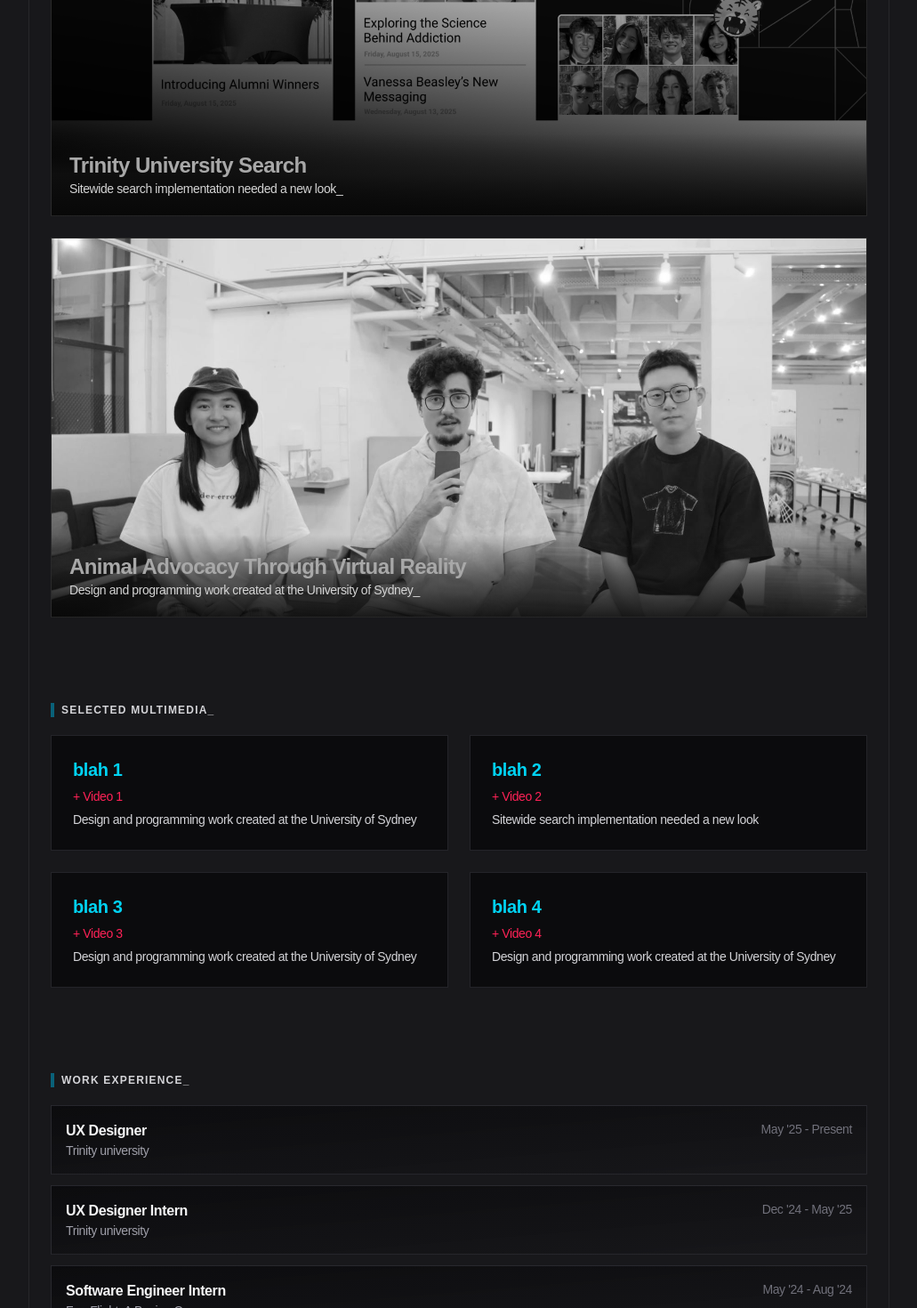
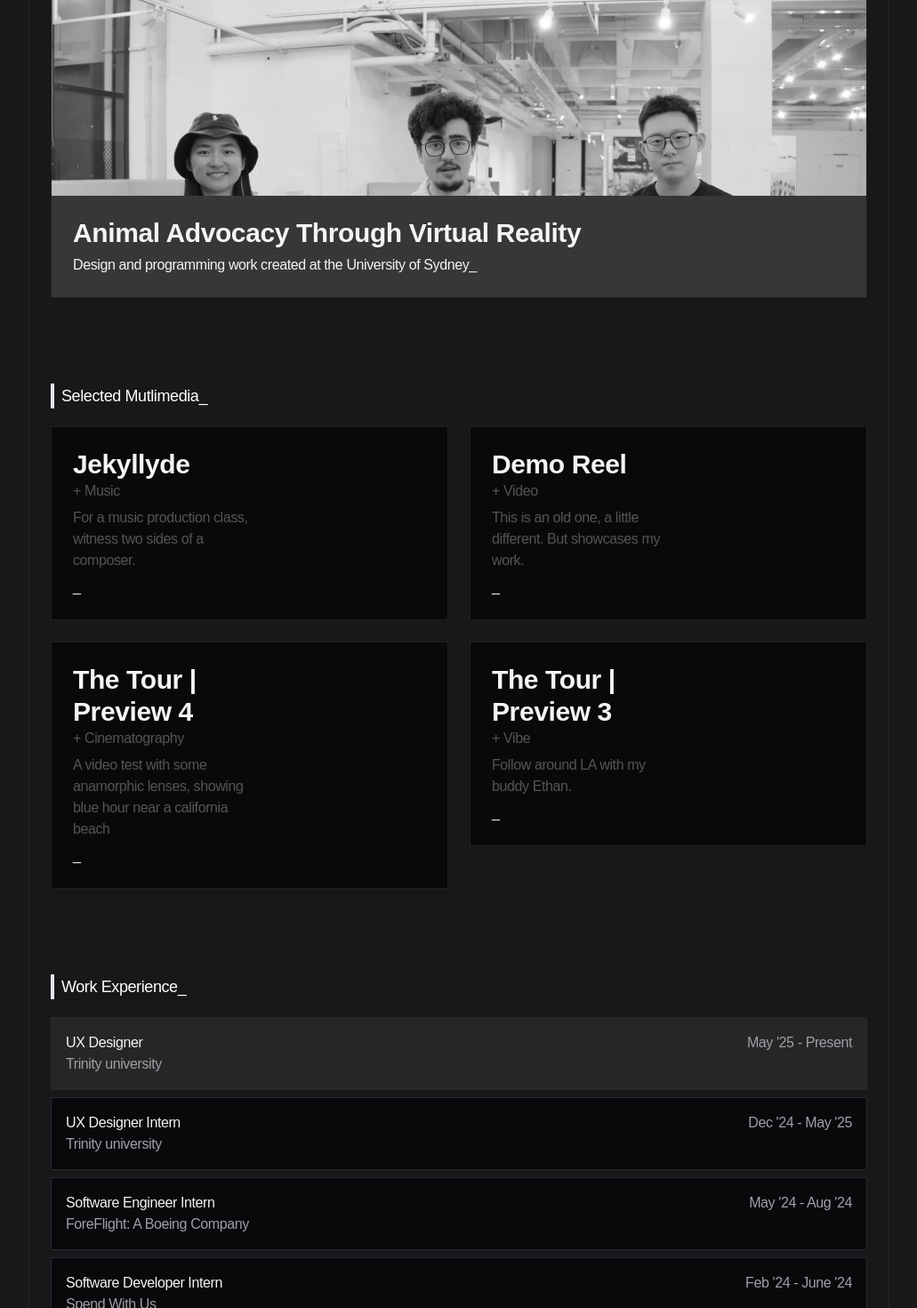
Before and after one commit to Agiu/kport, a Next.js app: page / in a window 1280 px wide. Shown: the part 1330-2800 px from the top of the page at 89% size, without its empty margins (124-1155 px from the left). Built offline with nearby package versions, Linux system fonts and the light colour scheme; a web font is replaced by a local one.

Commit message:
finished redesign

```diff
--- a/app/data.ts
+++ b/app/data.ts
@@ -68,37 +68,37 @@ export const PROJECTS: Project[] = [
 
 export const VIDEOS: Video[] = [
   {
-    name: 'blah 1',
+    name: 'Jekyllyde',
     description:
-      'Design and programming work created at the University of Sydney',
-    link: 'https://www.figma.com/deck/9hiIS5UvcTzBjwu7Hdkz7P/Trinity-UX-Redesign?node-id=1-42&t=SwMKkwf4R8OScebm-1',
+      'For a music production class, witness two sides of a composer.',
+    link: 'https://youtu.be/OY9rGIfXh1I',
     image:
       '/p_1.JPG',
-    id: 'Video 1',
+    id: 'Music',
   },
   {
-    name: 'blah 2',
-    description: 'Sitewide search implementation needed a new look',
-    link: 'https://www.figma.com/design/GXBBaodKgwj4SOgDDWU8sz/Trinity-Design-Work?node-id=8-144&t=wtRXNndwh1NrzBnX-1',
+    name: 'Demo Reel',
+    description: 'This is an old one, a little different. But showcases my work.',
+    link: 'https://youtu.be/iBr7-u9myAw',
     image:
       '/p_2.png',
-    id: 'Video 2',
+    id: 'Video',
   },
     {
-    name: 'blah 3',
-    description: 'Design and programming work created at the University of Sydney',
-    link: 'https://youtu.be/jLWcoMTBHGM',
+    name: 'The Tour | Preview 4',
+    description: 'A video test with some anamorphic lenses, showing blue hour near a california beach',
+    link: 'https://youtu.be/dxU80L4Nn88',
     image:
       '/p_3.JPG',
-    id: 'Video 3',
+    id: 'Cinematography',
   },
       {
-    name: 'blah 4',
-    description: 'Design and programming work created at the University of Sydney',
-    link: 'https://youtu.be/jLWcoMTBHGM',
+    name: 'The Tour | Preview 3',
+    description: 'Follow around LA with my buddy Ethan.',
+    link: 'https://www.youtube.com/watch?v=R-dcswydnPk',
     image:
       '/p_3.JPG',
-    id: 'Video 4',
+    id: 'Vibe',
   },
 
 ]
@@ -210,7 +210,7 @@ export const TransitionPanelInfo = [
       title: 'About_',
       subtitle: 'Hobbyist & Creative',
       content:
-        'Hey There! This is my entire portfolio and a few hobby stuff to express my interests. This website was inspired heavily by cyberpunk-like user interfaces, so take a gander?',
+        'Hey There! This is my entire portfolio + few hobby stuff. This website was inspired heavily by cyberpunk-like user interfaces, so take a gander?',
     },
     {
       title: 'Education_',
@@ -218,7 +218,7 @@ export const TransitionPanelInfo = [
       content: '',
       list: [ 'University of Washington: MHCI+D',
               'Trinity University: BS in Computer Science',
-              'University of Sydney: Study Abroad (HCI Related)'
+              'University of Sydney: Study Abroad (HCI)'
       ],
     },
     {
--- a/app/header.tsx
+++ b/app/header.tsx
@@ -98,7 +98,7 @@ export function Header() {
             </div>
           </div>
         </Cursor>
-          <Image src="/Seattle.png" width={500} height={500} alt="Picture of the author" />
+          <Image src="/Seattle.png" width={500} height={320} alt="Picture of the author" />
         </div>
       </header>
   )
--- a/app/layout.tsx
+++ b/app/layout.tsx
@@ -56,7 +56,7 @@ export default function RootLayout({
             <div className="relative mx-auto w-full max-w-250 flex-1 px-4 ">
 
               {/* Subtle defense-style border frame */}
-              <div className="relative  border-zinc-800 border-l-1 border-r-1 pt-20">
+              <div className="relative  border-zinc-800 border-l-1 border-r-1 pt-15">
 
                 {/* Corner accents */}
 
--- a/app/page.tsx
+++ b/app/page.tsx
@@ -1,56 +1,114 @@
 'use client'
 import { motion } from 'motion/react'
+import { XIcon } from 'lucide-react'
 import { Spotlight } from '@/components/ui/spotlight'
 import { Magnetic } from '@/components/ui/magnetic'
+import { Tilt } from '@/components/motion-primitives/tilt'
+import { ProgressiveBlur } from '@/components/motion-primitives/progressive-blur'
 import {
   MorphingDialog,
   MorphingDialogTrigger,
+  MorphingDialogContent,
+  MorphingDialogClose,
+  MorphingDialogContainer,
 } from '@/components/ui/morphing-dialog'
 import Link from 'next/link'
+import { AnimatedBackground } from '@/components/ui/animated-background'
 import {
   PROJECTS,
   VIDEOS,
   WORK_EXPERIENCE,
+  BLOG_POSTS,
   EMAIL,
   SOCIAL_LINKS,
+  TransitionPanelInfo,
 } from './data'
 
-import { SVGProps, useState } from 'react'
+import Image from 'next/image'
+import { SVGProps, useRef, useState } from 'react'
+import { TransitionPanel } from '@/components/motion-primitives/transition-panel'
+import { TextScramble } from '@/components/ui/text-scramble'
+import { Cursor } from '@/components/motion-primitives/cursor'
 
-// Variants
+
 const VARIANTS_CONTAINER = {
   hidden: { opacity: 0 },
   visible: {
     opacity: 1,
-    transition: { staggerChildren: 0.15 },
+    transition: {
+      staggerChildren: 0.15,
+    },
   },
 }
 
 const VARIANTS_SECTION = {
-  hidden: { opacity: 0, y: 20, filter: 'blur(6px)' },
+  hidden: { opacity: 0, y: 20, filter: 'blur(8px)' },
   visible: { opacity: 1, y: 0, filter: 'blur(0px)' },
 }
 
-const TRANSITION_SECTION = { duration: 0.9 }
+const TRANSITION_SECTION = {
+  duration: 0.9,
+}
 
-// Project image dialog
-function ProjectImage({ src }: { src: string }) {
+type ProjectImageProps = {
+  src: string
+}
+
+const MouseIcon = (props: SVGProps<SVGSVGElement>) => {
   return (
+    <svg
+      xmlns='http://www.w3.org/2000/svg'
+      width={26}
+      height={31}
+      fill='none'
+      {...props}
+    >
+      <g clipPath='url(#a)'>
+        <path
+          fill={'#fffff'}
+          fillRule='evenodd'
+          stroke={'#fff'}
+          strokeLinecap='square'
+          strokeWidth={2}
+          d='M21.993 14.425 2.549 2.935l4.444 23.108 4.653-10.002z'
+          clipRule='evenodd'
+        />
+      </g>
+      <defs>
+        <clipPath id='a'>
+          <path fill={'#fffff'} d='M0 0h26v31H0z' />
+        </clipPath>
+      </defs>
+    </svg>
+  );
+};
+
+function ProjectImage({ src }: ProjectImageProps) {
+
+  return (
+
     <MorphingDialog
-      transition={{ type: 'spring', bounce: 0, duration: 0.3 }}
+      transition={{
+        type: 'spring',
+        bounce: 0,
+        duration: 0.3,
+      }}
     >
+
       <MorphingDialogTrigger>
+
           <img
             src={src}
             alt="Project preview"
             className="w-full h-full object-cover sm:h-100px"
           />
+
       </MorphingDialogTrigger>
     </MorphingDialog>
   )
 }
 
-// Social link with subtle HUD feel
+
 function MagneticSocialLink({
   children,
   link,
@@ -59,23 +117,25 @@ function MagneticSocialLink({
   link: string
 }) {
   return (
-    <Magnetic springOptions={{ bounce: 0 }} intensity={0.25}>
+    <Magnetic springOptions={{ bounce: 0 }} intensity={0.3}>
       <a
         href={link}
-        className="group relative inline-flex items-center gap-1 rounded-full border border-zinc-700/50 bg-zinc-900 px-3 py-1.5 text-xs uppercase tracking-widest text-zinc-200 transition-colors duration-200 hover:border-cyan-500/50 hover:text-cyan-400"
+        className="group relative inline-flex shrink-0 items-center gap-[1px] rounded-full bg-zinc-100 px-2.5 py-1 text-sm text-black transition-colors duration-200 hover:bg-zinc-950 hover:text-zinc-50 dark:bg-zinc-800 dark:text-zinc-100 dark:hover:bg-zinc-700"
       >
         {children}
         <svg
-          width="14"
-          height="14"
+          width="15"
+          height="15"
           viewBox="0 0 15 15"
           fill="none"
           xmlns="http://www.w3.org/2000/svg"
-          className="h-3 w-3 text-cyan-400 opacity-70 group-hover:opacity-100"
+          className="h-3 w-3"
         >
           <path
-            d="M3.6 11.35c-.2-.2-.2-.52 0-.71L10.3 4H6c-.28 0-.5-.22-.5-.5S5.72 3 6 3h5.5c.14 0 .26.05.35.15.1.1.15.22.15.35V9c0 .28-.22.5-.5.5s-.5-.22-.5-.5V4.7L4.35 11.35a.5.5 0 0 1-.71 0z"
+            d="M3.64645 11.3536C3.45118 11.1583 3.45118 10.8417 3.64645 10.6465L10.2929 4L6 4C5.72386 4 5.5 3.77614 5.5 3.5C5.5 3.22386 5.72386 3 6 3L11.5 3C11.6326 3 11.7598 3.05268 11.8536 3.14645C11.9473 3.24022 12 3.36739 12 3.5L12 9.00001C12 9.27615 11.7761 9.50001 11.5 9.50001C11.2239 9.50001 11 9.27615 11 9.00001V4.70711L4.35355 11.3536C4.15829 11.5488 3.84171 11.5488 3.64645 11.3536Z"
             fill="currentColor"
+            fillRule="evenodd"
+            clipRule="evenodd"
           ></path>
         </svg>
       </a>
@@ -84,8 +144,7 @@ function MagneticSocialLink({
 }
 
 export default function Personal() {
-  const [activeIndex, setActiveIndex] = useState(0)
-
+  const [activeIndex, setActiveIndex] = useState(0);
   return (
     <motion.main
       className="space-y-24"
@@ -94,57 +153,89 @@ export default function Personal() {
       animate="visible"
     >
 
-      {/* Projects */}
+      {/*}
       <motion.section
         variants={VARIANTS_SECTION}
         transition={TRANSITION_SECTION}
-        className="pt-10"
       >
-        <h3 className="mb-5 pl-2 text-xs font-semibold tracking-widest uppercase border-l-4 border-cyan-600/60 text-zinc-700 dark:text-zinc-300">
-          Selected Projects_
-        </h3>
+        <div className="flex-1 border-b border-zinc-600 pb-10">
+          <p className="text-zinc-600 dark:text-zinc-400">
+            Hey, super glad you're here! Peruse around, this is where my portfolio and interests live.
+            <br/> <br/> I attended <a href='https://www.trinity.edu/' target='_blank' className='dark:text-zinc-200'>Trinity University</a>
+            &nbsp;for my <i>Computer Science</i> undergrad and the <a href='https://www.washington.edu/' target='_blank' className='dark:text-zinc-200'> University of Washington </a> for my <br/> <i>Masters in Human Computer Interaction + Design. </i>
+          </p>
+        </div>
+      </motion.section>
+      */}
+      {/*transition panel*/}
 
-        <div className="grid grid-cols-1 gap-6">
+
+      <motion.section variants={VARIANTS_SECTION} transition={TRANSITION_SECTION} className="pt-6">
+        <h3 className="mb-5 text-lg font-medium border-l-4 pl-2 ">Selected Projects</h3>
+
+        <div className="grid grid-cols-1 gap-6 sm:grid-cols-1  ">
           {PROJECTS.map((project) => (
-            <div key={project.name} className="transition-all duration-300 grayscale hover:grayscale-0">
+            <div key={project.name} className="space-y-2 grayscale-100 hover:grayscale-0 duration-300 transition-all ">
               <motion.a
                 href={project.link}
                 target="_blank"
                 rel="noreferrer"
                 aria-label={`Open ${project.name}`}
-                className="block group border border-zinc-700/50  overflow-hidden bg-gradient-to-br from-zinc-950/80 to-zinc-900/40"
+                className="  block group focus:outline-none focus:ring-2 focus:ring-offset-2 focus:ring-zinc-500 border border-zinc-200/60 dark:border-zinc-800/60 "
                 whileHover={{ scale: 1.02, y: -1 }}
-                transition={{ type: "spring", stiffness: 250, damping: 20 }}
+                transition={{ type: "spring", stiffness: 300, damping: 20 }}
               >
-                <motion.div className="relative ring-1 ring-zinc-800/50">
-                  <div className="h-100px">
-                    <ProjectImage src={project.image} />
+
+                <motion.div
+                  className="relative overflow-hidden bg-zinc-50/40 ring-1 ring-inset ring-zinc-200/50 h-88
+                            dark:bg-zinc-950/40 dark:ring-zinc-800/50  "
+                >
+                  <div >
+                    <ProjectImage src={project.image}/>
                   </div>
 
-                  <div className="absolute bottom-0 left-0 w-full p-5 bg-gradient-to-t from-zinc-950/90 via-zinc-900/60 to-transparent">
-                    <h4 className="text-2xl font-bold text-cyan-400 tracking-tight">
+
+                  <div
+                    className="
+                      absolute bottom-0 left-0 w-full
+                      p-6 flex gap-1.5 flex-col justify-center
+                      bg-rose-600
+                    "
+                  >
+                    <h4 className=" text-3xl font-bold text-zinc-100 ">
                       {project.name}
                     </h4>
-                    <p className="text-sm text-zinc-300">{project.description}</p>
+                    <p className="  text-zinc-100">{project.description}</p>
 
+                    {/* HOVER ARROW (east) */}
                       <motion.div
-                      className="absolute right-6 top-1/2 -translate-y-1/2 opacity-0 group-hover:opacity-100 transition-opacity duration-300"
-                      animate={{ x: [0, 6, 0] }}
-                      transition={{ duration: 1.2, repeat: Infinity, ease: "easeInOut" }}
+                        className="
+                          absolute right-6 top-1/2 -translate-y-0 -translate-x-3
+                          opacity-0 group-hover:opacity-100 transition-opacity duration-300
+                          pointer-events-none
+                        "
+                        // smooth left-right wiggle
+                        animate={{ x: [0, 8, 0] }}
+                        transition={{ duration: 0.9, repeat: Infinity, ease: 'easeInOut' }}
+                        style={{ willChange: 'transform' }}
                       >
                         <svg
                           viewBox="0 0 24 24"
                           fill="none"
                           stroke="currentColor"
-                        strokeWidth={1.2}
+                          strokeWidth={1.5}
                           strokeLinecap="square"
-                        className="w-5 h-5 text-cyan-400"
+                          strokeLinejoin="inherit"
+                          aria-hidden="true"
+                          className="w-7 h-7 text-zinc-100 mix-blend-exclusion"
                         >
+                          {/* ArrowRight: line + chevron */}
                           <path d="M4 12h14" />
                           <path d="M13 5l7 7-7 7" />
                         </svg>
                       </motion.div>
                   </div>
+
                 </motion.div>
               </motion.a>
             </div>
@@ -152,62 +243,108 @@ export default function Personal() {
         </div>
       </motion.section>
 
-      {/* Multimedia */}
     <motion.section variants={VARIANTS_SECTION} transition={TRANSITION_SECTION}>
-        <h3 className="mb-5 pl-2 text-xs font-semibold tracking-widest uppercase border-l-4 border-cyan-600/60 text-zinc-700 dark:text-zinc-300">
-          Selected Multimedia_
-        </h3>
+        <h3 className="mb-5 text-lg font-medium border-l-4 pl-2">Selected Mutlimedia_</h3>
 
-        <div className="grid grid-cols-1 gap-6 sm:grid-cols-2">
+        <div className="grid grid-cols-1 gap-6 sm:grid-cols-2  ">
           {VIDEOS.map((video) => (
+            <div key={video.name} className="space-y-2 grayscale-100 hover:grayscale-0 duration-300 transition-all">
               <motion.a
-              key={video.name}
                 href={video.link}
                 target="_blank"
                 rel="noreferrer"
-              className="group block border border-zinc-700/50  overflow-hidden bg-zinc-950/80 hover:bg-zinc-900/80 transition-all"
-              whileHover={{ scale: 1.03, y: -1 }}
-              transition={{ type: "spring", stiffness: 250, damping: 20 }}
+                aria-label={`Open ${video.name}`}
+                className="  block group focus:outline-none focus:ring-2 focus:ring-offset-2 focus:ring-zinc-500 border border-zinc-200/60 dark:border-zinc-800/60 "
+                whileHover={{ scale: 1.05, y: -1 }}
+                transition={{ type: "spring", stiffness: 300, damping: 20 }}
               >
-              <div className="p-6 flex flex-col gap-1.5">
-                <h4 className="text-xl font-bold text-cyan-400">{video.name}</h4>
-                <p className="text-rose-500 text-sm">+ {video.id}</p>
-                <p className="text-sm text-zinc-300">{video.description}</p>
+                  <div className="p-6 bg-zinc-950 hover:bg-neutral-800 transition-all ease-in">
+                    <div className='flex flex-col gap-1.5 w-1/2'>
+                      <div>
+                        <h4 className=" text-3xl font-bold text-zinc-100">
+                          {video.name}
+                        </h4>
+                      <div>
+                        <h4 className="text-rose-500">+ {video.id} </h4>
+                      </div>
+                      </div>
+                      <div className='bottom-10  '>
+                        <p className="  text-rose-500 ">{video.description}</p>
+                      </div>
+                      <div>
+                        <h4 className="text-zinc-100 ">
+                          _
+                        </h4>
+                      </div>
+                    </div>
+
+                    <div>
+                    {/* HOVER ARROW (east) */}
+                      <motion.div
+                        className="
+                          absolute right-6 top-1/2 -translate-x-3 -translate-y-3
+                          opacity-0 group-hover:opacity-100 transition-opacity duration-300
+                          pointer-events-none
+                        "
+                        // smooth left-right wiggle
+                        animate={{ x: [0, 8, 0] }}
+                        transition={{ duration: 0.9, repeat: Infinity, ease: 'easeInOut' }}
+                        style={{ willChange: 'transform' }}
+                      >
+                        <svg
+                          viewBox="0 0 24 24"
+                          fill="none"
+                          stroke="currentColor"
+                          strokeWidth={1.5}
+                          strokeLinecap="square"
+                          strokeLinejoin="inherit"
+                          aria-hidden="true"
+                          className="w-7 h-7 text-zinc-100 mix-blend-exclusion"
+                        >
+                          {/* ArrowRight: line + chevron */}
+                          <path d="M4 12h14" />
+                          <path d="M13 5l7 7-7 7" />
+                        </svg>
+                      </motion.div>
+                      </div>
                   </div>
               </motion.a>
+            </div>
           ))}
         </div>
       </motion.section>
 
-      {/* Work Experience */}
-      <motion.section variants={VARIANTS_SECTION} transition={TRANSITION_SECTION}>
-        <h3 className="mb-5 pl-2 text-xs font-semibold tracking-widest uppercase border-l-4 border-cyan-600/60 text-zinc-700 dark:text-zinc-300">
-          Work Experience_
-        </h3>
-
-        <div className="flex flex-col space-y-3">
+      <motion.section
+        variants={VARIANTS_SECTION}
+        transition={TRANSITION_SECTION}
+      >
+        <h3 className="mb-5 text-lg font-medium border-l-4 pl-2">Work Experience_</h3>
+        <div className="flex flex-col space-y-2">
           {WORK_EXPERIENCE.map((job) => (
             <motion.a
-              key={job.id}
+              whileHover={{ scale: 1.03 }}
+              transition={{ type: 'spring', stiffness: 300, damping: 20 }}
+              className="relative overflow-hidden  bg-zinc-300/30 p-[1px] dark:bg-zinc-600/30"
               href={job.link}
               target="_blank"
               rel="noopener noreferrer"
-              whileHover={{ scale: 1.02 }}
-              transition={{ type: "spring", stiffness: 250, damping: 20 }}
-              className="relative border border-zinc-700/50 overflow-hidden bg-gradient-to-br from-zinc-950/80 to-zinc-900/60"
+              key={job.id}
             >
               <Spotlight
-                className={`from-zinc-900 via-zinc-800 to-zinc-700 blur-0xl dark:from-${job.color} dark:via-${job.color} dark:to-${job.color}`}
-                size={400}
+                className={`from-zinc-900 via-zinc-800 to-zinc-700 blur-3xl dark:from-${job.color} dark:via-${job.color} dark:to-${job.color}`}
+                size={500}
               />
-
-              <div className="relative p-4">
-                <div className="flex w-full justify-between">
+            <div className={`relative h-full w-full bg-white p-4 dark:bg-${job.bgColor} `}>
+                <div className="relative flex w-full flex-row justify-between">
                   <div>
-                    <h4 className="font-semibold text-zinc-100">{job.title}</h4>
-                    <p className="text-sm text-zinc-400">{job.company}</p>
+                    <h4 className="font-normal dark:text-zinc-100">
+                      {job.title}
+                    </h4>
+                    <p className="text-zinc-500 dark:text-zinc-400">
+                      {job.company}
+                    </p>
                   </div>
-                  <p className="text-sm text-zinc-500">
+                  <p className="text-zinc-600 dark:text-zinc-400">
                     {job.start} - {job.end}
                   </p>
                 </div>
@@ -216,19 +353,57 @@ export default function Personal() {
           ))}
         </div>
       </motion.section>
+{/*
+      <motion.section
+        variants={VARIANTS_SECTION}
+        transition={TRANSITION_SECTION}
+      >
+        <h3 className="mb-3 text-lg font-medium">Blog_</h3>
+        <div className="flex flex-col space-y-0">
+          <AnimatedBackground
+            enableHover
+            className="h-full w-full bg-zinc-100 dark:bg-zinc-900/80"
+            transition={{
+              type: 'spring',
+              bounce: 0,
+              duration: 0.4,
+            }}
+          >
 
-      {/* Connect */}
-      <motion.section variants={VARIANTS_SECTION} transition={TRANSITION_SECTION}>
-        <h3 className="mb-5 pl-2 text-xs font-semibold tracking-widest uppercase border-l-4 border-cyan-600/60 text-zinc-700 dark:text-zinc-300">
-          Connect_
-        </h3>
-        <p className="mb-5 text-sm text-zinc-500 dark:text-zinc-400">
-          Contact me at{' '}
-          <a className="underline text-cyan-400" href={`mailto:${EMAIL}`}>
+            {BLOG_POSTS.map((post) => (
+              <Link
+                key={post.uid}
+                className="-mx-3 px-3 py-3"
+                href={post.link}
+                data-id={post.uid}
+              >
+                <div className="flex flex-col space-y-1">
+                  <h4 className="font-normal dark:text-zinc-100">
+                    {post.title}
+                  </h4>
+                  <p className="text-zinc-500 dark:text-zinc-600">
+                    {post.description}
+                  </p>
+                </div>
+              </Link>
+            ))}
+          </AnimatedBackground>
+        </div>
+      </motion.section>
+*/}
+      <motion.section
+        variants={VARIANTS_SECTION}
+        transition={TRANSITION_SECTION}
+        className={"bg-neutral-800 p-6 border-zinc-700 border"}
+      >
+        <h3 className="mb-5 dark:text-white font-bold text-3xl ">Connect_</h3>
+        <p className="mb-5 text-zinc-600 dark:text-zinc-400">
+          Feel free to contact me at{' '}
+          <a className="underline dark:text-zinc-300" href={`mailto:${EMAIL}`}>
             {EMAIL}
           </a>
         </p>
-        <div className="flex items-center gap-3">
+        <div className="flex items-center justify-start space-x-3">
           {SOCIAL_LINKS.map((link) => (
             <MagneticSocialLink key={link.label} link={link.link}>
               {link.label}
```
Lines whose indentation alone changed are shown as unchanged.
